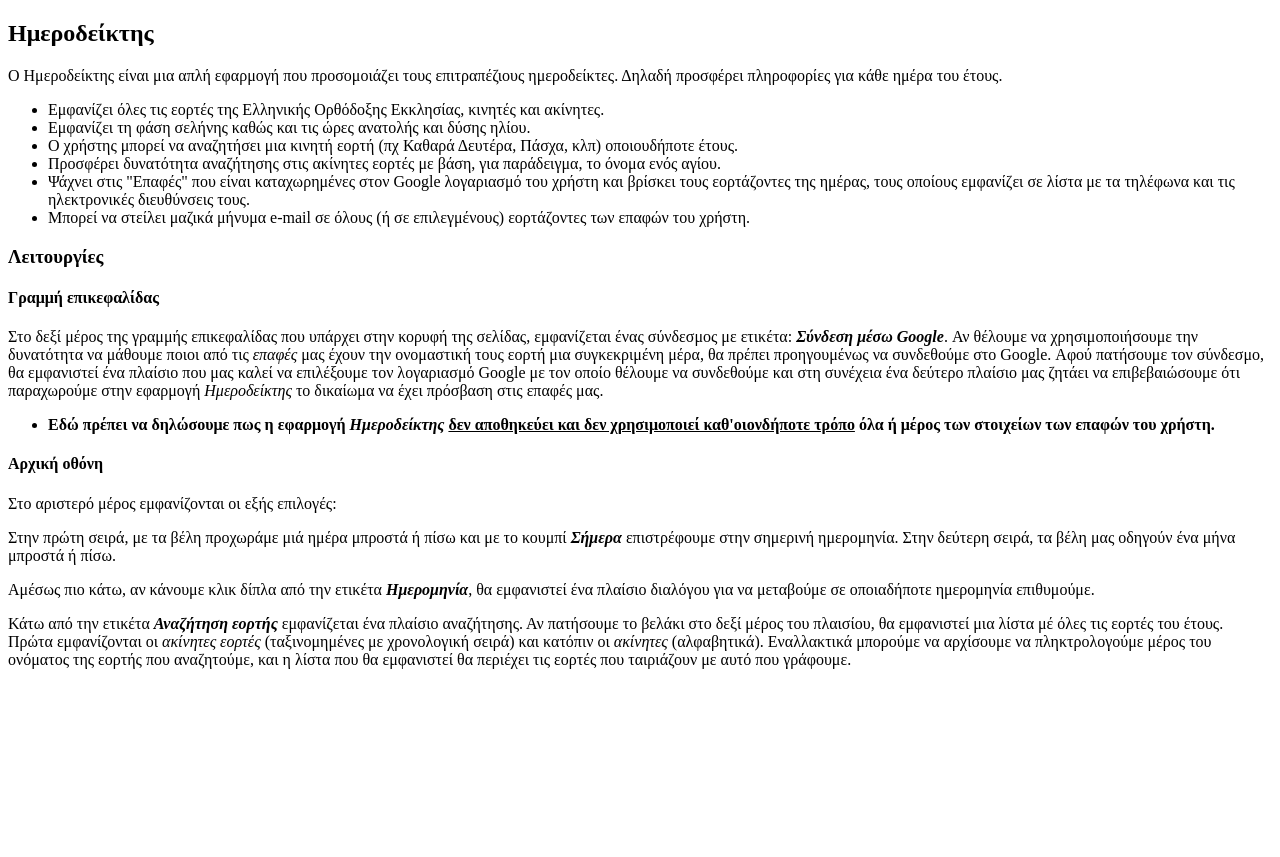
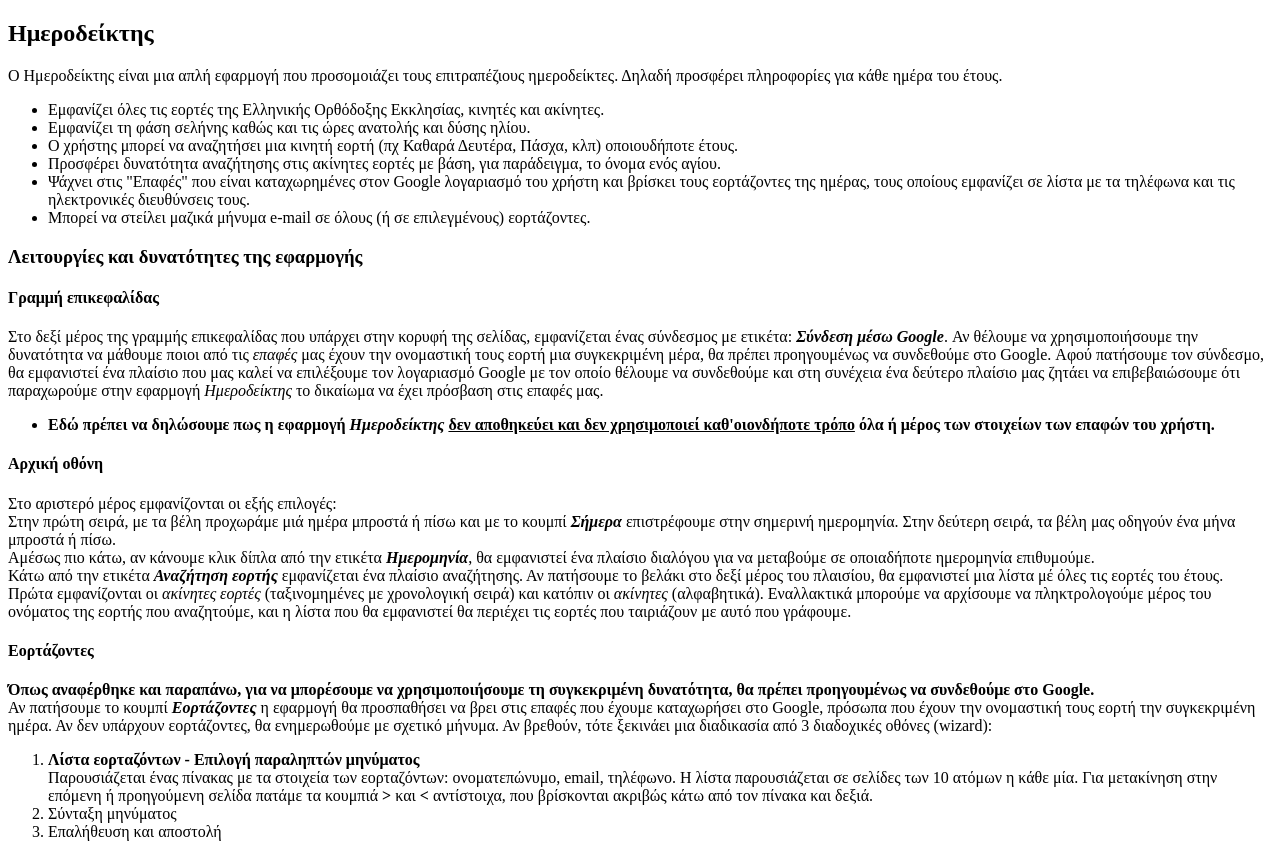
Before and after one commit to ifer/AlmanacService, a website: page client/src/help.html in a window 1280 px wide. Before the commit the page ends 800 px from the top, so only its background shows below. Drawn offline with Linux system fonts and the light colour scheme.

Commit message:
help page cont. 1

```diff
--- a/client/src/help.html
+++ b/client/src/help.html
@@ -6,10 +6,10 @@
     <body>
         <h2>Ημεροδείκτης</h2>
 
-        <p>
+        <div>
             Ο Ημεροδείκτης είναι μια απλή εφαρμογή που προσομοιάζει τους επιτραπέζιους ημεροδείκτες. Δηλαδή προσφέρει
             πληροφορίες για κάθε ημέρα του έτους.
-        </p>
+        </div>
         <ul>
             <li>Εμφανίζει όλες τις εορτές της Ελληνικής Ορθόδοξης Εκκλησίας, κινητές και ακίνητες.</li>
             <li>Εμφανίζει τη φάση σελήνης καθώς και τις ώρες ανατολής και δύσης ηλίου.</li>
@@ -21,12 +21,12 @@
                 τους.
             </li>
             <li>
-                Μπορεί να στείλει μαζικά μήνυμα e-mail σε όλους (ή σε επιλεγμένους) εορτάζοντες των επαφών του χρήστη.
+                Μπορεί να στείλει μαζικά μήνυμα e-mail σε όλους (ή σε επιλεγμένους) εορτάζοντες.
             </li>
         </ul>
-        <h3>Λειτουργίες</h3>
+        <h3>Λειτουργίες και δυνατότητες της εφαρμογής</h3>
         <h4>Γραμμή επικεφαλίδας</h4>
-        <p>
+        <div>
             Στο δεξί μέρος της γραμμής επικεφαλίδας που υπάρχει στην κορυφή της σελίδας, εμφανίζεται ένας σύνδεσμος με
             ετικέτα: <b><i>Σύνδεση μέσω Google</i></b
             >. Αν θέλουμε να χρησιμοποιήσουμε την δυνατότητα να μάθουμε ποιοι από τις <i>επαφές</i> μας έχουν την
@@ -34,8 +34,8 @@
             τον σύνδεσμο, θα εμφανιστεί ένα πλαίσιο που μας καλεί να επιλέξουμε τον λογαριασμό Google με τον οποίο
             θέλουμε να συνδεθούμε και στη συνέχεια ένα δεύτερο πλαίσιο μας ζητάει να επιβεβαιώσουμε ότι παραχωρούμε στην
             εφαρμογή <i>Ημεροδείκτης</i> το δικαίωμα να έχει πρόσβαση στις επαφές μας.
-        </p>
-        <p>
+        </div>
+        <div>
             <b>
                 <ul>
                     <li>
@@ -45,30 +45,55 @@
                     </li>
                 </ul>
             </b>
-        </p>
+        </div>
 
-        <p></p>
+        <div></div>
 
-        <p></p>
+        <div></div>
         <h4>Αρχική οθόνη</h4>
-        <p>
+        <div>
             Στο αριστερό μέρος εμφανίζονται οι εξής επιλογές:
-        </p>
-        <p>
+        </div>
+        <div>
             Στην πρώτη σειρά, με τα βέλη προχωράμε μιά ημέρα μπροστά ή πίσω και με το κουμπί
             <b><i>Σήμερα</i></b> επιστρέφουμε στην σημερινή ημερομηνία. Στην δεύτερη σειρά, τα βέλη μας οδηγούν ένα μήνα
             μπροστά ή πίσω.
-        </p>
-        <p>
+        </div>
+        <div>
             Αμέσως πιο κάτω, αν κάνουμε κλικ δίπλα από την ετικέτα <b><i>Ημερομηνία</i></b
             >, θα εμφανιστεί ένα πλαίσιο διαλόγου για να μεταβούμε σε οποιαδήποτε ημερομηνία επιθυμούμε.
-        </p>
-        <p>
+        </div>
+        <div>
             Κάτω από την ετικέτα <b><i>Αναζήτηση εορτής</i></b> εμφανίζεται ένα πλαίσιο αναζήτησης. Αν πατήσουμε το
             βελάκι στο δεξί μέρος του πλαισίου, θα εμφανιστεί μια λίστα μέ όλες τις εορτές του έτους. Πρώτα εμφανίζονται
             οι <i>ακίνητες εορτές</i> (ταξινομημένες με χρονολογική σειρά) και κατόπιν οι <i>ακίνητες</i> (αλφαβητικά).
             Εναλλακτικά μπορούμε να αρχίσουμε να πληκτρολογούμε μέρος του ονόματος της εορτής που αναζητούμε, και η
             λίστα που θα εμφανιστεί θα περιέχει τις εορτές που ταιριάζουν με αυτό που γράφουμε.
-        </p>
+        </div>
+        <h4>Εορτάζοντες</h4>
+        <div>
+            <b>
+                Όπως αναφέρθηκε και παραπάνω, για να μπορέσουμε να χρησιμοποιήσουμε τη συγκεκριμένη δυνατότητα, θα
+                πρέπει προηγουμένως να συνδεθούμε στο Google.
+            </b>
+        </div>
+        <div>
+            Αν πατήσουμε το κουμπί <b><i>Εορτάζοντες</i></b> η εφαρμογή θα προσπαθήσει να βρει στις επαφές που έχουμε
+            καταχωρήσει στο Google, πρόσωπα που έχουν την ονομαστική τους εορτή την συγκεκριμένη ημέρα. Αν δεν υπάρχουν
+            εορτάζοντες, θα ενημερωθούμε με σχετικό μήνυμα. Αν βρεθούν, τότε ξεκινάει μια διαδικασία από 3 διαδοχικές
+            οθόνες (wizard):
+        </div>
+
+        <ol>
+            <li><b>Λίστα εορταζόντων - Επιλογή παραληπτών μηνύματος</b></li>
+            <div>
+                Παρουσιάζεται ένας πίνακας με τα στοιχεία των εορταζόντων: ονοματεπώνυμο, email, τηλέφωνο. Η λίστα
+                παρουσιάζεται σε σελίδες των 10 ατόμων η κάθε μία. Για μετακίνηση στην επόμενη ή προηγούμενη σελίδα
+                πατάμε τα κουμπιά <b>></b> και <b><</b> αντίστοιχα, που βρίσκονται ακριβώς κάτω από τον πίνακα και
+                δεξιά.
+            </div>
+            <li>Σύνταξη μηνύματος</li>
+            <li>Επαλήθευση και αποστολή</li>
+        </ol>
     </body>
 </html>
```
Also changed, not shown: 1 other file.
